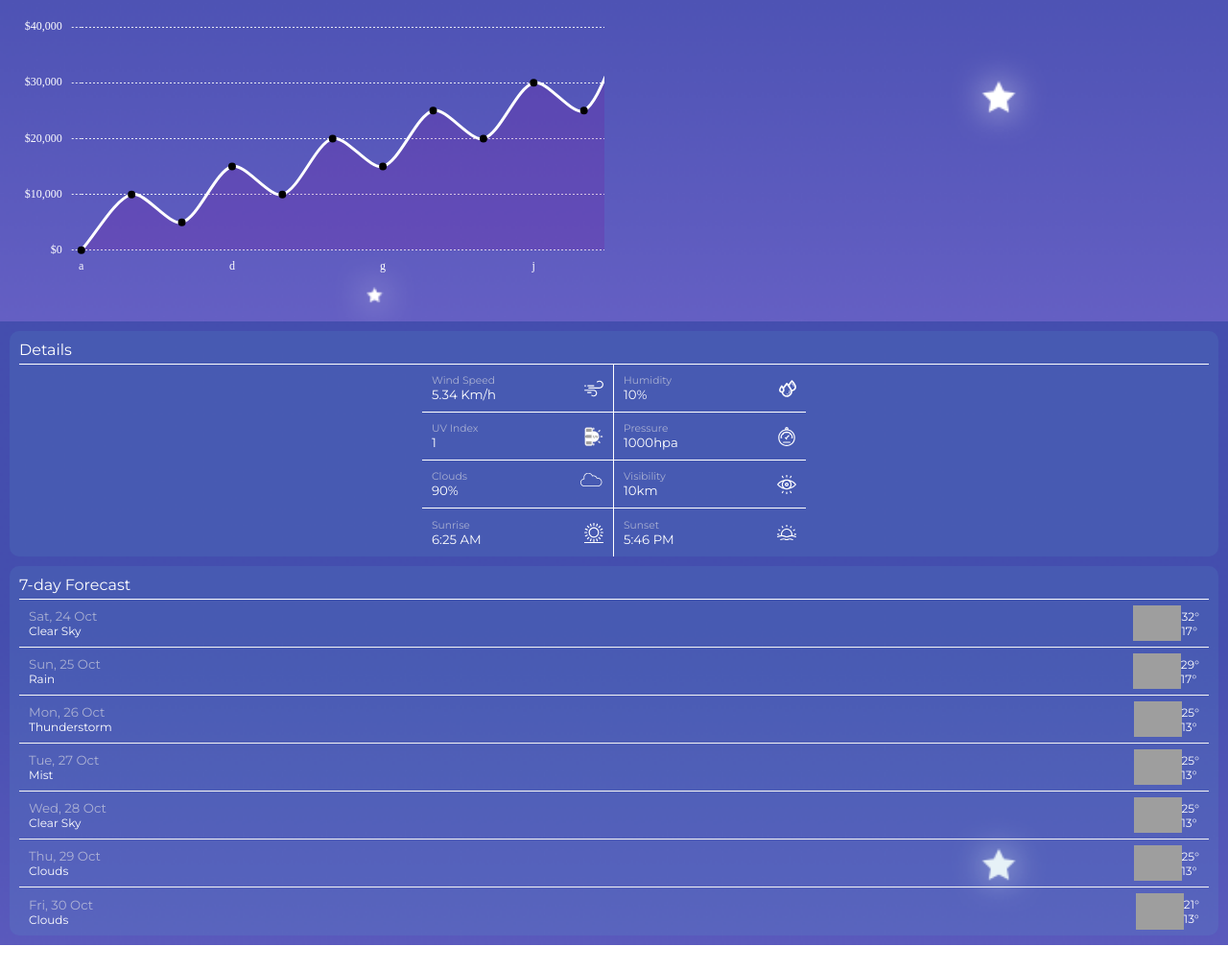
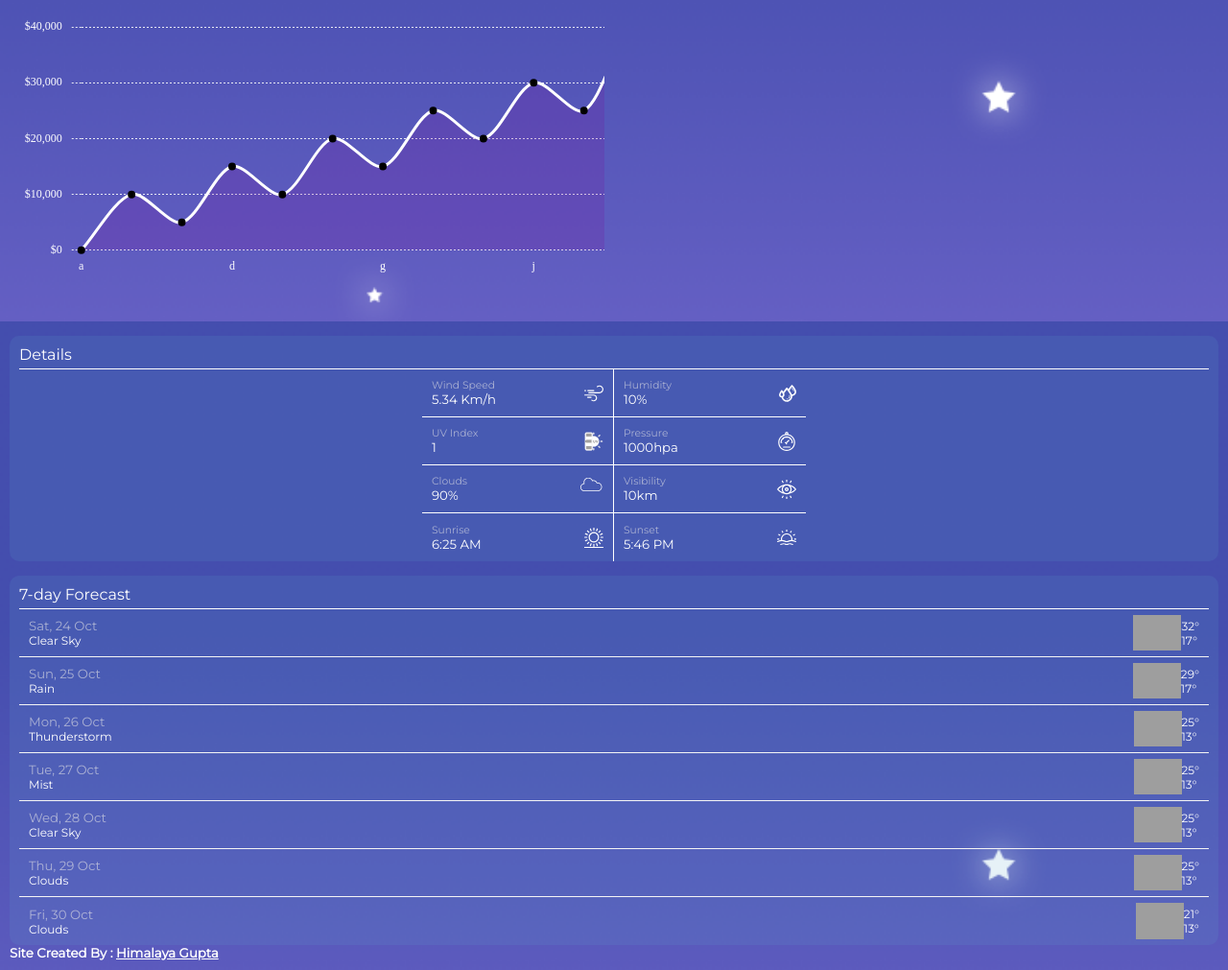
Before and after one commit to himalaya0035/weatherSite, a plain HTML site: page index.html in a window 1280 px wide. Shown: the part 465-1476 px from the top of the page at 96% size. Before the commit the page ends 1450 px from the top, so only its background shows below. Drawn offline with nearby package versions, Linux system fonts and the light colour scheme; no server answers; grey boxes are pictures that could not be loaded.

Commit message:
Update index.html

```diff
--- a/index.html
+++ b/index.html
@@ -48,8 +48,8 @@
             </div>
         </div>
     </section>
-    <section class="secondSection">
-        <div class="details">
+    <section class="secondSection" style="position: relative;">
+        <div class="details" style="margin-top: 5px;">
             <div class="TableHeading" style="border-bottom:1px solid white; padding-bottom:5px;">
                 Details
             </div>
@@ -118,10 +118,11 @@
                 </div>
             </div>
         </div>
-        <div class="dailyForecast" style="margin-top:10px;">
+        <div class="dailyForecast" style="margin-top:15px;">
             <div class="TableHeading" style="border-bottom:1px solid white; padding-bottom:5px;">
                 7-day Forecast
             </div>
+            <div class="rowContainer">
                 <div class="rowContent2">
                     <div class="dayAndMonth">
                         <h5>Sat, 24 Oct</h5>
@@ -214,6 +215,10 @@
                     </div>
                 </div>
             </div>
+        </div>
+        <div class="siteFooter">
+            <h5>Site Created By : <a href="#">Himalaya Gupta</a> </h5>
+        </div>
     </section>
 
     <script src="js/chart.js"></script>
```
Lines whose indentation alone changed are shown as unchanged.
